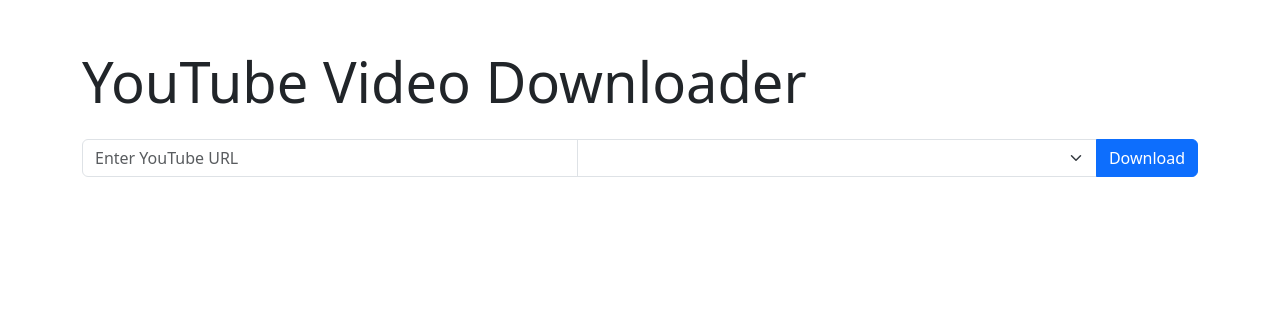
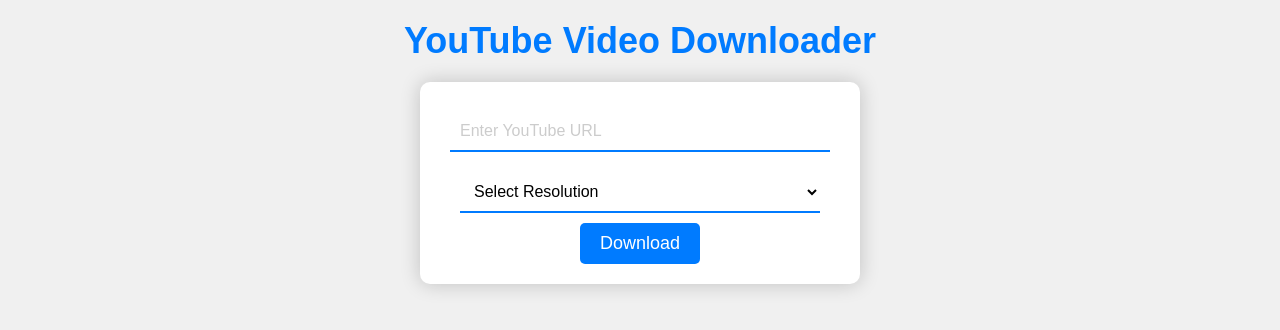
Before and after one commit to hypride/YT_Download, a Flask app: page / in a window 1280 px wide. Shown: the top 330 px of the page. Run offline with Flask 3, Linux system fonts and the light colour scheme; lists and menus that the app fills with data are empty.

Commit message:
Update index.html

```diff
--- a/templates/index.html
+++ b/templates/index.html
@@ -4,34 +4,93 @@
     <meta charset="UTF-8">
     <meta name="viewport" content="width=device-width, initial-scale=1.0">
     <title>YouTube Video Downloader</title>
-    <link href="https://cdn.jsdelivr.net/npm/bootstrap@5.3.0-alpha1/dist/css/bootstrap.min.css" rel="stylesheet">
+    <style>
+        body {
+            font-family: Arial, sans-serif;
+            background-color: #f0f0f0;
+            text-align: center;
+            margin: 0;
+            padding: 0;
+        }
+
+        h1 {
+            margin: 20px 0;
+            font-size: 36px;
+            color: #007BFF;
+        }
+
+        .container {
+            background-color: #fff;
+            border-radius: 10px;
+            box-shadow: 0px 0px 20px rgba(0, 0, 0, 0.2);
+            padding: 20px;
+            max-width: 400px;
+            margin: 0 auto;
+        }
+
+        form {
+            display: flex;
+            flex-direction: column;
+            align-items: center;
+        }
+
+        input[type="text"], select {
+            padding: 10px;
+            margin: 10px 0;
+            width: 90%;
+            border: none;
+            border-bottom: 2px solid #007BFF;
+            border-radius: 0;
+            font-size: 16px;
+            background-color: transparent;
+            transition: border-bottom 0.3s;
+        }
+
+        input[type="text"]::placeholder, select::placeholder {
+            color: #ccc;
+        }
+
+        input[type="text"]:focus, select:focus {
+            border-bottom: 2px solid #0056b3;
+            outline: none;
+        }
+
+        select {
+            background-color: transparent;
+        }
+
+        input[type="submit"] {
+            padding: 10px 20px;
+            background-color: #007BFF;
+            color: #fff;
+            border: none;
+            border-radius: 5px;
+            cursor: pointer;
+            font-size: 18px;
+            transition: background-color 0.3s;
+        }
+
+        input[type="submit"]:hover {
+            background-color: #0056b3;
+        }
+    </style>
 </head>
 <body>
-    <div class="container mt-5">
-        <h1 class="display-4 mb-4">YouTube Video Downloader</h1>
-        <form method="POST" action="/download" class="mb-3">
-            <div class="input-group">
-                <input type="text" name="url" class="form-control" placeholder="Enter YouTube URL" required>
-                <select name="resolution" class="form-select">
-                    {% for value, label in resolution_options %}
-                        <option value="{{ value }}">{{ label }}</option>
-                    {% endfor %}
-                </select>
-                <button type="submit" class="btn btn-primary">Download</button>
-            </div>
+    <h1>YouTube Video Downloader</h1>
+    <div class="container">
+        <form method="POST" action="/download">
+            <input type="text" name="url" placeholder="Enter YouTube URL" required>
+            <select name="resolution" required>
+                <option value="">Select Resolution</option>
+                <option value="2160p">2160p</option>
+                <option value="1440p">1440p</option>
+                <option value="1080p">1080p</option>
+                <option value="720p">720p</option>
+                <option value="480p">480p</option>
+                <option value="360p">360p</option>
+            </select>
+            <input type="submit" value="Download">
         </form>
-        {% with messages = get_flashed_messages(with_categories=true) %}
-            {% if messages %}
-                <div class="alert alert-dismissible fade show">
-                    {% for category, message in messages %}
-                        <div class="alert alert-{{ category }}">
-                            {{ message }}
-                        </div>
-                    {% endfor %}
-                </div>
-            {% endif %}
-        {% endwith %}
     </div>
-    <script src="https://cdn.jsdelivr.net/npm/bootstrap@5.3.0-alpha1/dist/js/bootstrap.bundle.min.js"></script>
 </body>
 </html>
```
